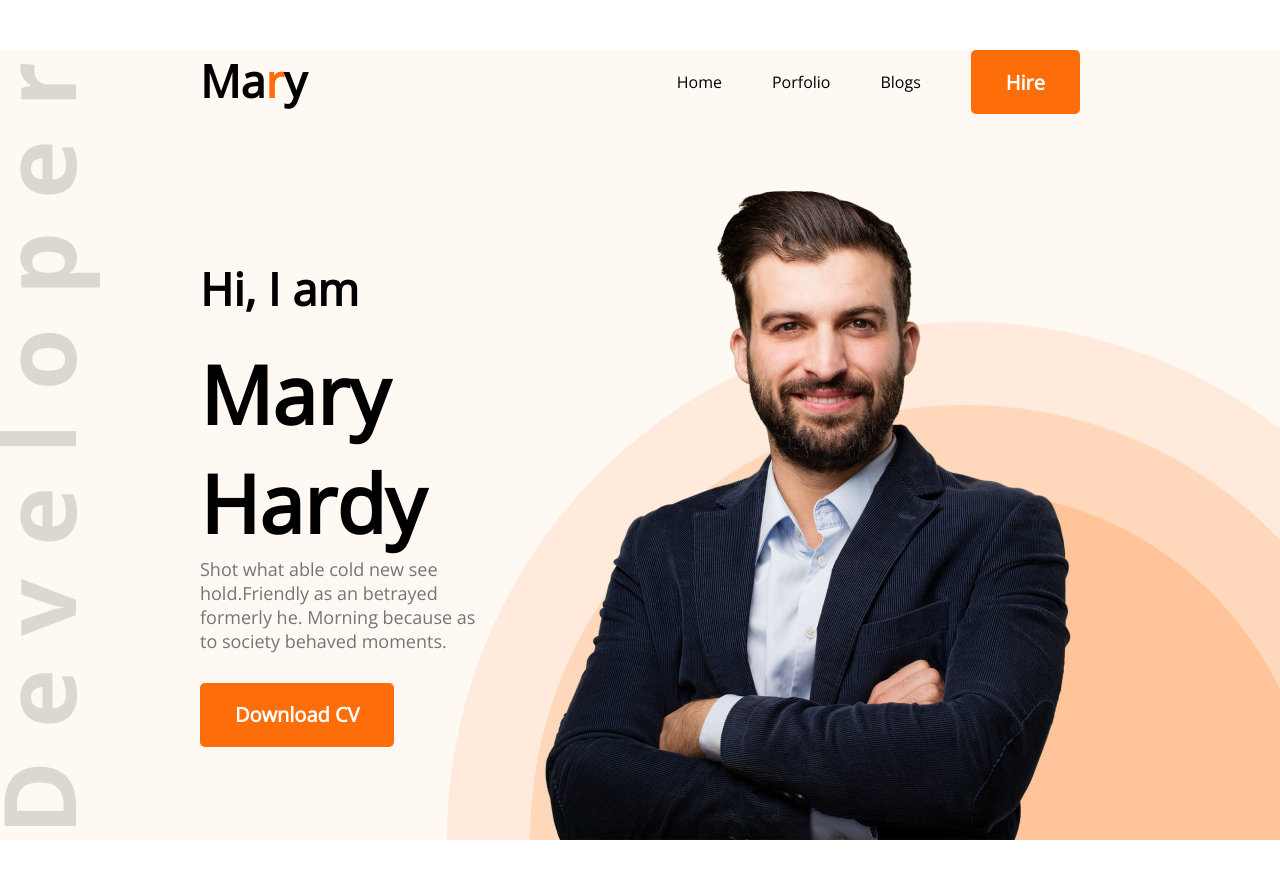
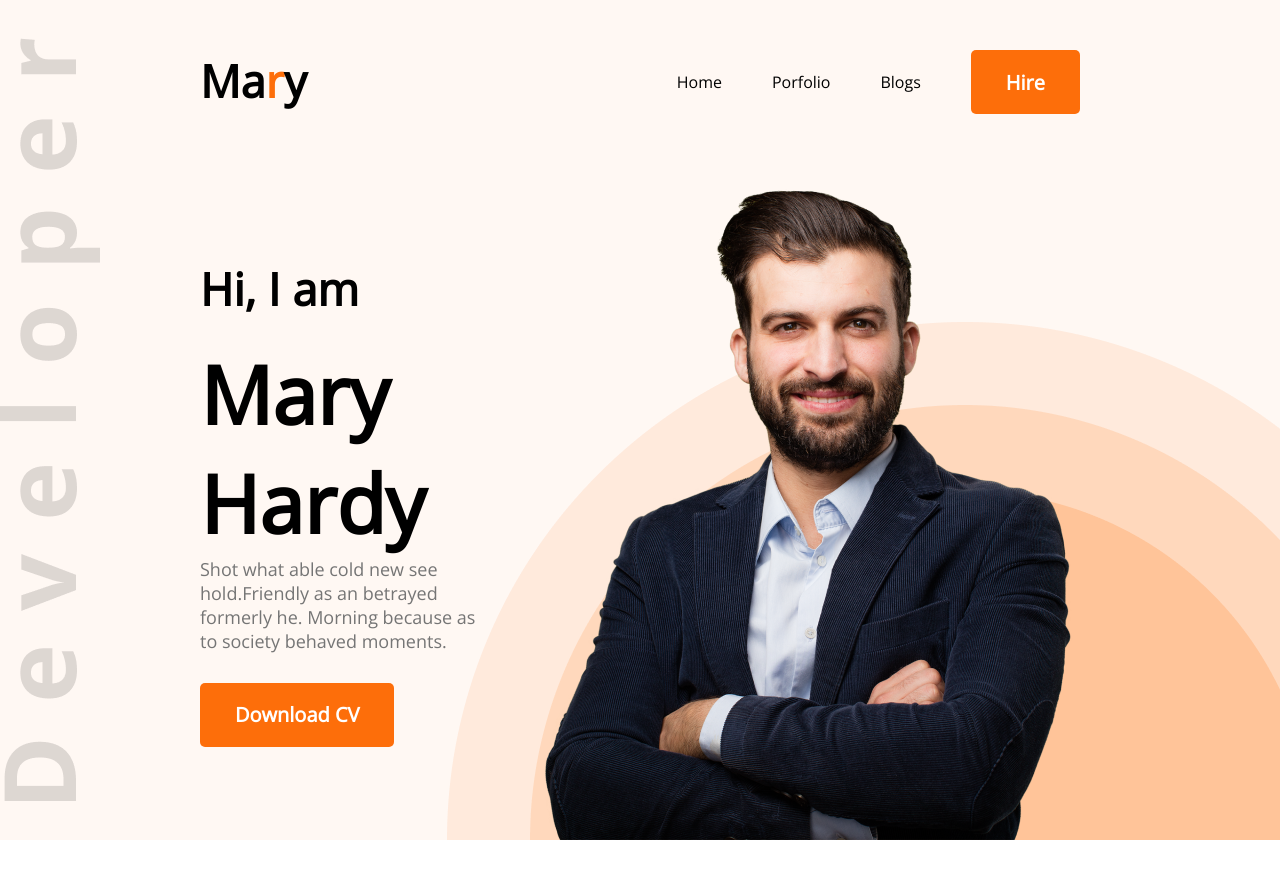
Before and after one commit to sium2022/developer-portfolio, a plain HTML site: page index.html in a window 1280 px wide. Shown: the top 878 px of the page. Drawn offline with nearby package versions, Linux system fonts and the light colour scheme.

Commit message:
margin to padding

```diff
--- a/styles/potfolio.css
+++ b/styles/potfolio.css
@@ -21,7 +21,7 @@
 nav {
     display: flex;
     justify-content: space-between;
-    margin: 50px 200px;
+    padding: 50px 200px;
 }
 
 .nav-title {
```
